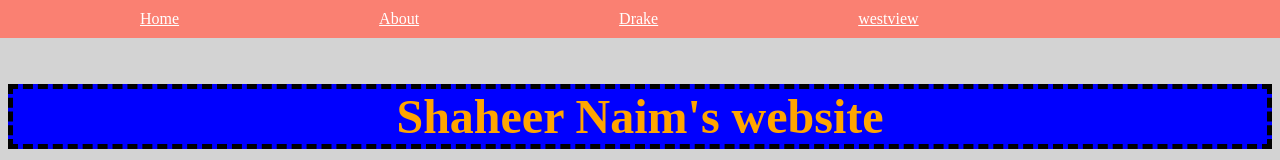
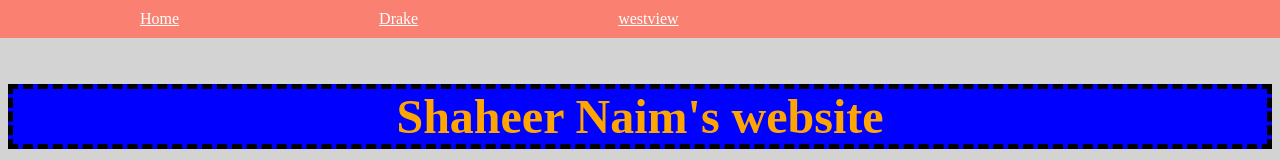
Before and after one commit to WVCS/index-shaheernaim, a plain HTML site: page index.html in a window 1280 px wide. Shown: the top 160 px of the page. Drawn offline with Linux system fonts and the light colour scheme.

Commit message:
Update index.html

```diff
--- a/index.html
+++ b/index.html
@@ -5,7 +5,6 @@
 <body>
    <ul>
     <li><a href="index.html"> Home </a></li>
-    <li><a href="nameofmy"> About </a></li>
     <li><a href="drake.html"> Drake </a></li>
     <li><a href="https://www.powayusd.com/en-US/Schools/HS/WVHS/HOME"> westview </a></li>
   </ul>
```
